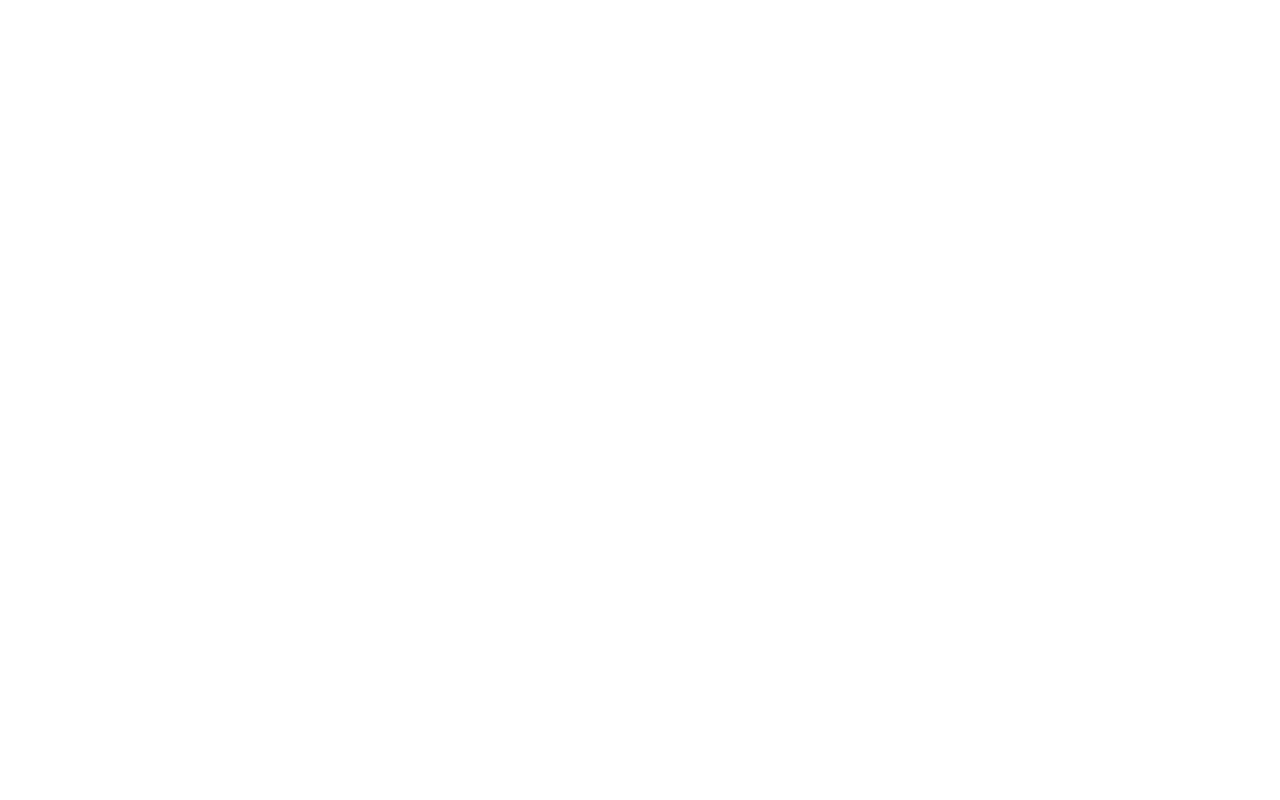
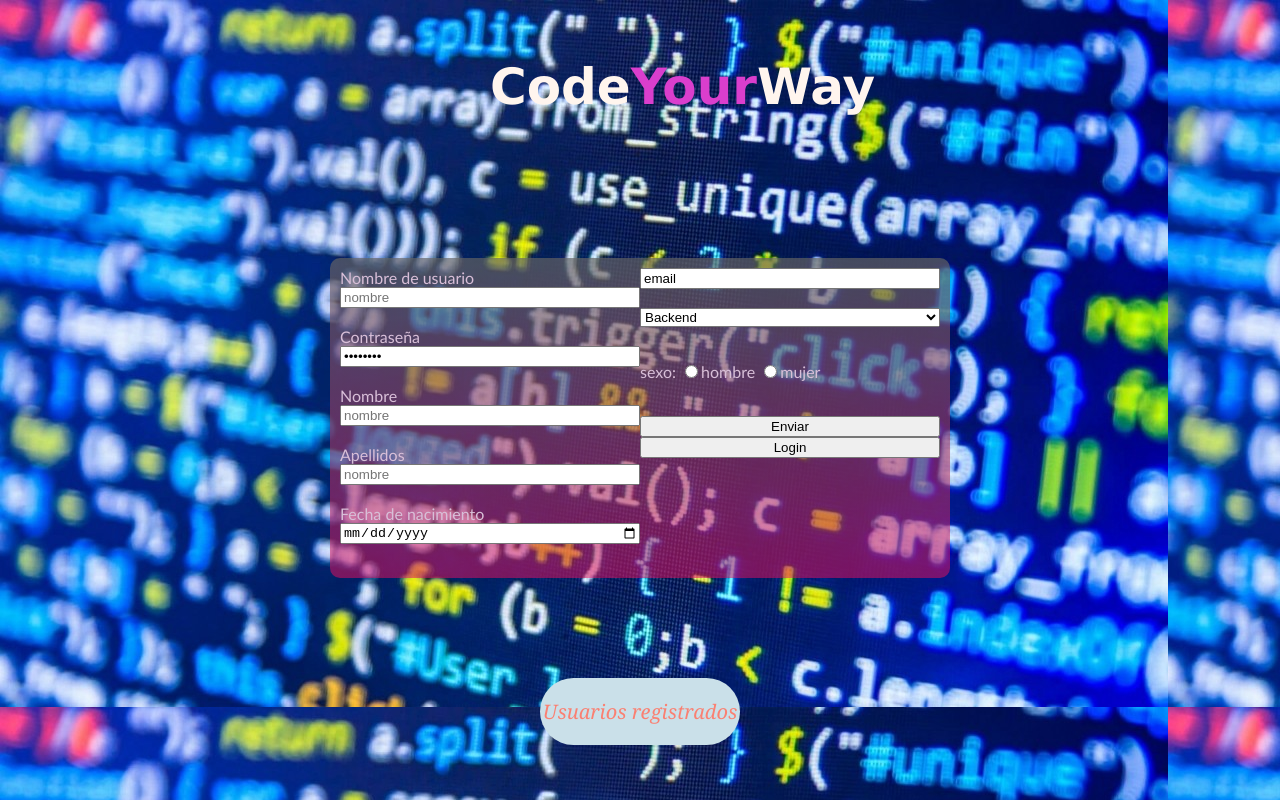
Before and after one commit to javipanhez/proyecto-grupal, a plain HTML site: page index.html in a window 1280 px wide. Drawn offline with Linux system fonts and the light colour scheme.

Commit message:
webprincipal

```diff
--- a/index.html
+++ b/index.html
@@ -3,7 +3,52 @@
   <head>
     <meta charset="UTF-8" />
     <meta name="viewport" content="width=device-width, initial-scale=1.0" />
-    <title>Document</title>
+    <title>CodeyourWay</title>
+    <link rel="stylesheet" href="style.css">
   </head>
-  <body></body>
+  <body>
+    <header><p>Code<spam class="red">Your</spam>Way</p></header>
+    <section>
+      <label>Nombre de usuario</label>
+      <input type="text" name="nombre" placeholder="nombre">
+      <br>
+      <label>Contraseña</label>
+      <input type="password" value="password">
+      <br>
+      <label>Nombre</label>
+      <input type="text" name="nombre" placeholder="nombre">
+      <br>
+      <label>Apellidos</label>
+      <input type="text" name="nombre" placeholder="nombre">
+      <br>
+      <label>Fecha de nacimiento</label>
+      <input type="date">
+      <br>
+      <input type="email" value="email">
+      <br>
+      <select>
+        <optgroup label="Especialidad">
+
+          <option value="1">Backend</option>
+          <option value="2">Frontend</option>
+          <option value="3">Fullstack</option>
+        </optgroup>
+      </select>
+      <br>
+      <p>sexo:
+
+        <input type="radio" name="m" value="h">hombre
+            <input type="radio" name="m" value="m">mujer</p>
+      <br>
+      <input type="button" name="Enviar" value="Enviar">
+       <input type="submit" name="login"  value="Login">
+
+
+    </section>
+
+    <footer><p>Usuarios registrados</p></footer>
+
+
+
+  </body>
 </html>
--- /dev/null
+++ b/style.css
@@ -0,0 +1,51 @@
+body{
+    background-image: url(./1366_2000.jpg);
+    display: flex;
+    flex-direction: column;
+    justify-content: center;
+    align-items: center;
+}
+header{
+
+
+    height: 50px;
+    width: 300px;
+    font-family: Verdana, Geneva, Tahoma, sans-serif;
+    font-size: 50px;
+    font-weight: bolder;
+    text-align: center;
+    color: seashell;
+}
+section{
+    background: linear-gradient(#646464ad, #e20e5f88);
+    height: 300px;
+    width: 600px;
+    font-family: 'Trebuchet MS', 'Lucida Sans Unicode', 'Lucida Grande', 'Lucida Sans', Arial, sans-serif;
+    padding: 10px;
+    border-radius: 10px;
+    margin-top: 200px;
+    display: flex;
+    flex-direction: column;
+    flex-wrap:wrap;
+    color: thistle;
+}
+footer{
+    background-color: rgb(202, 224, 233);
+    font-family: Cambria, Cochin, Georgia, Times, 'Times New Roman', serif;
+    font-style: italic;
+    font-size:20px;
+    width: 200px;
+    color: salmon;
+    border-radius: 50px;
+    text-align: center;
+    margin-top: 100px;
+
+}
+footer:hover{
+    font-size:40px;
+    width: 400px;
+
+}
+.red{
+    color: rgb(218, 62, 205);
+}
```
Also changed, not shown: 1366_2000.jpg (added).
